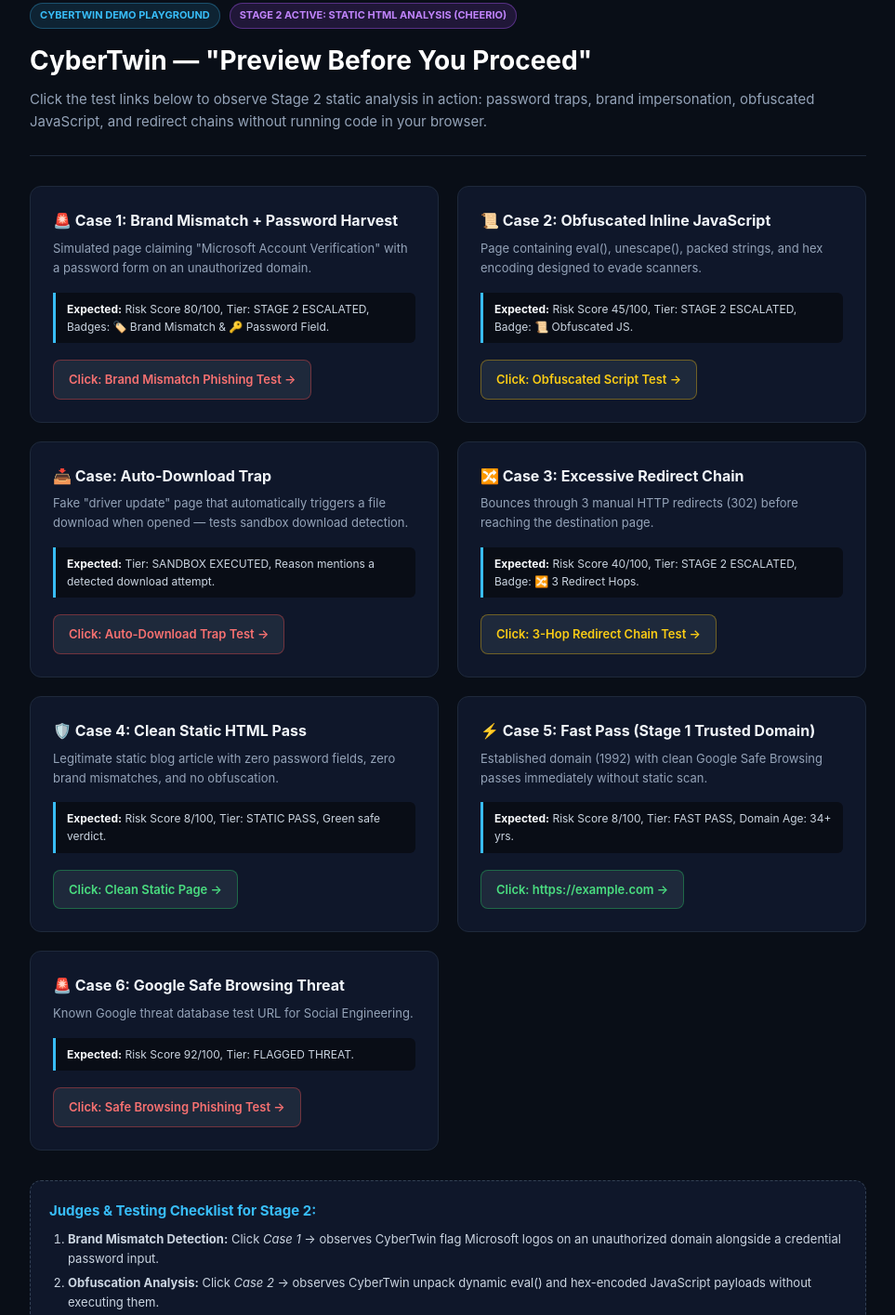
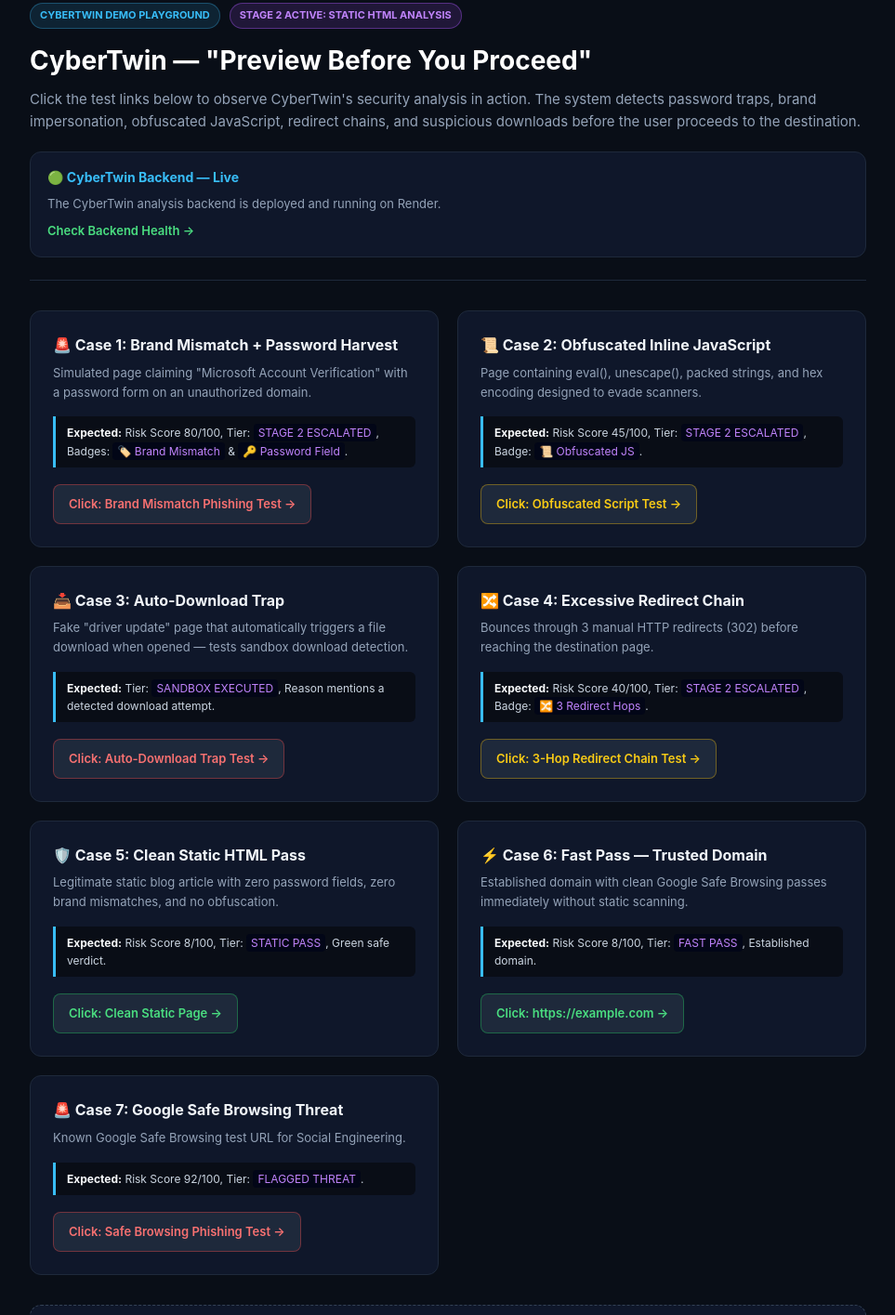
Before and after one commit to MakersNeedMore-MnM/Round2-gnanasruthi30, a browser extension: page demo/test-page.html in a window 1280 px wide. Shown: the part 37-1452 px from the top of the page at 93% size, without its empty margins (158-1121 px from the left). Drawn offline with Linux system fonts and the light colour scheme.

Commit message:
Update demo page for Render backend

```diff
--- a/demo/test-page.html
+++ b/demo/test-page.html
@@ -3,7 +3,9 @@
 <head>
   <meta charset="UTF-8">
   <meta name="viewport" content="width=device-width, initial-scale=1.0">
-  <title>CyberTwin — Stage 2 Static Analysis Demo Bench</title>
+
+  <title>CyberTwin — Static Analysis Demo Bench</title>
+
   <style>
     * {
       box-sizing: border-box;
@@ -11,27 +13,32 @@
       padding: 0;
       font-family: -apple-system, BlinkMacSystemFont, "Segoe UI", Roboto, sans-serif;
     }
+
     body {
       background: #090e17;
       color: #f1f5f9;
       padding: 40px 20px;
       line-height: 1.6;
     }
+
     .container {
       max-width: 900px;
       margin: 0 auto;
     }
+
     .header {
       border-bottom: 1px solid #1e293b;
       padding-bottom: 24px;
       margin-bottom: 32px;
     }
+
     .badge-bar {
       display: flex;
       gap: 10px;
       margin-bottom: 12px;
       flex-wrap: wrap;
     }
+
     .badge {
       display: inline-block;
       background: rgba(56, 189, 248, 0.12);
@@ -43,26 +50,65 @@
       font-weight: 700;
       text-transform: uppercase;
     }
+
     .badge-stage2 {
       background: rgba(168, 85, 247, 0.15);
       color: #c084fc;
       border-color: rgba(168, 85, 247, 0.4);
     }
+
     h1 {
       font-size: 28px;
       margin-bottom: 8px;
       color: #ffffff;
     }
+
     p.lead {
       color: #94a3b8;
       font-size: 15px;
     }
+
+    .status-box {
+      margin-top: 20px;
+      background: #0f172a;
+      border: 1px solid #1e293b;
+      border-radius: 12px;
+      padding: 16px 18px;
+    }
+
+    .status-title {
+      color: #38bdf8;
+      font-weight: 700;
+      font-size: 14px;
+      margin-bottom: 6px;
+    }
+
+    .status-text {
+      color: #94a3b8;
+      font-size: 13px;
+    }
+
+    .status-link {
+      display: inline-block;
+      margin-top: 8px;
+      color: #4ade80;
+      text-decoration: none;
+      font-size: 13px;
+      font-weight: 600;
+      word-break: break-all;
+    }
+
+    .status-link:hover {
+      text-decoration: underline;
+    }
+
     .card-grid {
       display: grid;
       grid-template-columns: repeat(auto-fit, minmax(400px, 1fr));
       gap: 20px;
       margin-bottom: 32px;
     }
+
     .card {
       background: #0f172a;
       border: 1px solid #1e293b;
@@ -73,9 +119,11 @@
       justify-content: space-between;
       transition: border-color 0.2s;
     }
+
     .card:hover {
       border-color: #334155;
     }
+
     .card-title {
       font-size: 16px;
       font-weight: 700;
@@ -84,11 +132,13 @@
       align-items: center;
       gap: 8px;
     }
+
     .card-desc {
       font-size: 13px;
       color: #94a3b8;
       margin-bottom: 16px;
     }
+
     .expected-outcome {
       background: #090d16;
       border-left: 3px solid #38bdf8;
@@ -98,9 +148,11 @@
       border-radius: 0 6px 6px 0;
       margin-bottom: 18px;
     }
+
     .expected-outcome strong {
       color: #f8fafc;
     }
+
     .demo-link {
       display: inline-flex;
       align-items: center;
@@ -116,36 +168,44 @@
       transition: all 0.15s ease;
       word-break: break-all;
     }
+
     .demo-link:hover {
       background: #273549;
       border-color: #38bdf8;
       color: #ffffff;
     }
+
     .demo-link.pass {
       color: #4ade80;
       border-color: rgba(34, 197, 94, 0.4);
     }
+
     .demo-link.pass:hover {
       background: rgba(34, 197, 94, 0.15);
       border-color: #22c55e;
     }
+
     .demo-link.warning {
       color: #facc15;
       border-color: rgba(234, 179, 8, 0.4);
     }
+
     .demo-link.warning:hover {
       background: rgba(234, 179, 8, 0.15);
       border-color: #eab308;
     }
+
     .demo-link.danger {
       color: #f87171;
       border-color: rgba(239, 68, 68, 0.4);
     }
+
     .demo-link.danger:hover {
       background: rgba(239, 68, 68, 0.15);
       border-color: #ef4444;
       color: #fca5a5;
     }
+
     .info-box {
       background: #0f172a;
       border: 1px dashed #334155;
@@ -153,157 +213,493 @@
       padding: 20px;
       margin-top: 24px;
     }
+
     .info-box h3 {
       font-size: 15px;
       color: #38bdf8;
       margin-bottom: 8px;
     }
+
     .info-box ol {
       padding-left: 20px;
       font-size: 13px;
       color: #cbd5e1;
     }
+
     .info-box li {
       margin-bottom: 6px;
     }
+
+    code {
+      background: #020617;
+      padding: 2px 5px;
+      border-radius: 4px;
+      color: #c084fc;
+    }
+
+    @media (max-width: 600px) {
+      body {
+        padding: 25px 15px;
+      }
+
+      .card-grid {
+        grid-template-columns: 1fr;
+      }
+
+      h1 {
+        font-size: 24px;
+      }
+    }
   </style>
 </head>
+
 <body>
+
   <div class="container">
+
+    <!-- HEADER -->
     <header class="header">
+
       <div class="badge-bar">
-        <div class="badge">CyberTwin Demo Playground</div>
-        <div class="badge badge-stage2">Stage 2 Active: Static HTML Analysis (Cheerio)</div>
-      </div>
-      <h1>CyberTwin — "Preview Before You Proceed"</h1>
-      <p class="lead">
-        Click the test links below to observe Stage 2 static analysis in action: password traps, brand impersonation, obfuscated JavaScript, and redirect chains without running code in your browser.
-      </p>
-    </header>
+        <div class="badge">
+          CyberTwin Demo Playground
+        </div>
 
-    <div class="card-grid">
-      <!-- Test 1: Stage 2 Brand Mismatch Phish -->
-      <div class="card">
-        <div>
-          <div class="card-title">🚨 Case 1: Brand Mismatch + Password Harvest</div>
-          <div class="card-desc">Simulated page claiming "Microsoft Account Verification" with a password form on an unauthorized domain.</div>
-          <div class="expected-outcome">
-            <strong>Expected:</strong> Risk Score 80/100, Tier: <code>STAGE 2 ESCALATED</code>, Badges: <code>🏷️ Brand Mismatch</code> & <code>🔑 Password Field</code>.
-          </div>
-        </div>
-        <div>
-          <a href="http://localhost:3001/fixtures/login-verify.html" class="demo-link danger">
-            Click: Brand Mismatch Phishing Test &rarr;
-          </a>
+        <div class="badge badge-stage2">
+          Stage 2 Active: Static HTML Analysis
         </div>
       </div>
 
-      <!-- Test 2: Stage 2 Obfuscated Inline Script -->
-      <div class="card">
-        <div>
-          <div class="card-title">📜 Case 2: Obfuscated Inline JavaScript</div>
-          <div class="card-desc">Page containing eval(), unescape(), packed strings, and hex encoding designed to evade scanners.</div>
-          <div class="expected-outcome">
-            <strong>Expected:</strong> Risk Score 45/100, Tier: <code>STAGE 2 ESCALATED</code>, Badge: <code>📜 Obfuscated JS</code>.
-          </div>
+      <h1>
+        CyberTwin — "Preview Before You Proceed"
+      </h1>
+
+      <p class="lead">
+        Click the test links below to observe CyberTwin's security analysis
+        in action. The system detects password traps, brand impersonation,
+        obfuscated JavaScript, redirect chains, and suspicious downloads
+        before the user proceeds to the destination.
+      </p>
+
+      <!-- BACKEND STATUS -->
+      <div class="status-box">
+
+        <div class="status-title">
+          🟢 CyberTwin Backend — Live
         </div>
-        <div>
-          <a href="http://localhost:3001/fixtures/script-payload.html" class="demo-link warning">
-            Click: Obfuscated Script Test &rarr;
-          </a>
+
+        <div class="status-text">
+          The CyberTwin analysis backend is deployed and running on Render.
         </div>
+
+        <a
+          href="https://cybertwin-backend.onrender.com/health"
+          target="_blank"
+          class="status-link"
+        >
+          Check Backend Health →
+        </a>
+
       </div>
 
-            <!-- Test: Sandbox Auto-Download Detection -->
+    </header>
+
+
+    <!-- TEST CASES -->
+    <div class="card-grid">
+
+      <!-- CASE 1 -->
       <div class="card">
+
         <div>
-          <div class="card-title">📥 Case: Auto-Download Trap</div>
-          <div class="card-desc">Fake "driver update" page that automatically triggers a file download when opened — tests sandbox download detection.</div>
+
+          <div class="card-title">
+            🚨 Case 1: Brand Mismatch + Password Harvest
+          </div>
+
+          <div class="card-desc">
+            Simulated page claiming "Microsoft Account Verification"
+            with a password form on an unauthorized domain.
+          </div>
+
           <div class="expected-outcome">
-            <strong>Expected:</strong> Tier: <code>SANDBOX EXECUTED</code>, Reason mentions a detected download attempt.
+
+            <strong>Expected:</strong>
+
+            Risk Score 80/100,
+
+            Tier:
+            <code>STAGE 2 ESCALATED</code>,
+
+            Badges:
+            <code>🏷️ Brand Mismatch</code>
+            &
+            <code>🔑 Password Field</code>.
+
           </div>
+
         </div>
+
         <div>
-          <a href="http://localhost:3001/fixtures/auto-download.html" class="demo-link danger">
-            Click: Auto-Download Trap Test &rarr;
+
+          <a
+            href="https://cybertwin-backend.onrender.com/fixtures/login-verify.html"
+            target="_blank"
+            class="demo-link danger"
+          >
+            Click: Brand Mismatch Phishing Test →
           </a>
+
         </div>
+
       </div>
 
-      <!-- Test 3: Stage 2 Multi-Hop Redirect Chain -->
+
+      <!-- CASE 2 -->
       <div class="card">
+
         <div>
-          <div class="card-title">🔀 Case 3: Excessive Redirect Chain</div>
-          <div class="card-desc">Bounces through 3 manual HTTP redirects (302) before reaching the destination page.</div>
+
+          <div class="card-title">
+            📜 Case 2: Obfuscated Inline JavaScript
+          </div>
+
+          <div class="card-desc">
+            Page containing eval(), unescape(), packed strings,
+            and hex encoding designed to evade scanners.
+          </div>
+
           <div class="expected-outcome">
-            <strong>Expected:</strong> Risk Score 40/100, Tier: <code>STAGE 2 ESCALATED</code>, Badge: <code>🔀 3 Redirect Hops</code>.
+
+            <strong>Expected:</strong>
+
+            Risk Score 45/100,
+
+            Tier:
+            <code>STAGE 2 ESCALATED</code>,
+
+            Badge:
+            <code>📜 Obfuscated JS</code>.
+
           </div>
+
         </div>
+
         <div>
-          <a href="http://localhost:3001/fixtures/redirect-hop" class="demo-link warning">
-            Click: 3-Hop Redirect Chain Test &rarr;
+
+          <a
+            href="https://cybertwin-backend.onrender.com/fixtures/script-payload.html"
+            target="_blank"
+            class="demo-link warning"
+          >
+            Click: Obfuscated Script Test →
           </a>
+
         </div>
+
       </div>
 
-      <!-- Test 4: Stage 2 Clean Static HTML Pass -->
+
+      <!-- CASE 3 -->
       <div class="card">
+
         <div>
-          <div class="card-title">🛡️ Case 4: Clean Static HTML Pass</div>
-          <div class="card-desc">Legitimate static blog article with zero password fields, zero brand mismatches, and no obfuscation.</div>
+
+          <div class="card-title">
+            📥 Case 3: Auto-Download Trap
+          </div>
+
+          <div class="card-desc">
+            Fake "driver update" page that automatically triggers
+            a file download when opened — tests sandbox download detection.
+          </div>
+
           <div class="expected-outcome">
-            <strong>Expected:</strong> Risk Score 8/100, Tier: <code>STATIC PASS</code>, Green safe verdict.
+
+            <strong>Expected:</strong>
+
+            Tier:
+            <code>SANDBOX EXECUTED</code>,
+
+            Reason mentions a detected download attempt.
+
           </div>
+
         </div>
+
         <div>
-          <a href="http://localhost:3001/fixtures/clean-page.html" class="demo-link pass">
-            Click: Clean Static Page &rarr;
+
+          <a
+            href="https://cybertwin-backend.onrender.com/fixtures/auto-download.html"
+            target="_blank"
+            class="demo-link danger"
+          >
+            Click: Auto-Download Trap Test →
           </a>
+
         </div>
+
       </div>
 
-      <!-- Test 5: Stage 1 Fast Reputation Pass -->
+
+      <!-- CASE 4 -->
       <div class="card">
+
         <div>
-          <div class="card-title">⚡ Case 5: Fast Pass (Stage 1 Trusted Domain)</div>
-          <div class="card-desc">Established domain (1992) with clean Google Safe Browsing passes immediately without static scan.</div>
+
+          <div class="card-title">
+            🔀 Case 4: Excessive Redirect Chain
+          </div>
+
+          <div class="card-desc">
+            Bounces through 3 manual HTTP redirects (302)
+            before reaching the destination page.
+          </div>
+
           <div class="expected-outcome">
-            <strong>Expected:</strong> Risk Score 8/100, Tier: <code>FAST PASS</code>, Domain Age: 34+ yrs.
+
+            <strong>Expected:</strong>
+
+            Risk Score 40/100,
+
+            Tier:
+            <code>STAGE 2 ESCALATED</code>,
+
+            Badge:
+            <code>🔀 3 Redirect Hops</code>.
+
           </div>
+
         </div>
+
         <div>
-          <a href="https://example.com" class="demo-link pass">
-            Click: https://example.com &rarr;
+
+          <a
+            href="https://cybertwin-backend.onrender.com/fixtures/redirect-hop"
+            target="_blank"
+            class="demo-link warning"
+          >
+            Click: 3-Hop Redirect Chain Test →
           </a>
+
         </div>
+
       </div>
 
-      <!-- Test 6: Stage 1 Google Safe Browsing Flagged -->
+
+      <!-- CASE 5 -->
       <div class="card">
+
         <div>
-          <div class="card-title">🚨 Case 6: Google Safe Browsing Threat</div>
-          <div class="card-desc">Known Google threat database test URL for Social Engineering.</div>
+
+          <div class="card-title">
+            🛡️ Case 5: Clean Static HTML Pass
+          </div>
+
+          <div class="card-desc">
+            Legitimate static blog article with zero password fields,
+            zero brand mismatches, and no obfuscation.
+          </div>
+
           <div class="expected-outcome">
-            <strong>Expected:</strong> Risk Score 92/100, Tier: <code>FLAGGED THREAT</code>.
+
+            <strong>Expected:</strong>
+
+            Risk Score 8/100,
+
+            Tier:
+            <code>STATIC PASS</code>,
+
+            Green safe verdict.
+
           </div>
+
         </div>
+
         <div>
-          <a href="http://testsafebrowsing.appspot.com/s/phishing.html" class="demo-link danger">
-            Click: Safe Browsing Phishing Test &rarr;
+
+          <a
+            href="https://cybertwin-backend.onrender.com/fixtures/clean-page.html"
+            target="_blank"
+            class="demo-link pass"
+          >
+            Click: Clean Static Page →
           </a>
+
         </div>
+
       </div>
+
+
+      <!-- CASE 6 -->
+      <div class="card">
+
+        <div>
+
+          <div class="card-title">
+            ⚡ Case 6: Fast Pass — Trusted Domain
+          </div>
+
+          <div class="card-desc">
+            Established domain with clean Google Safe Browsing
+            passes immediately without static scanning.
+          </div>
+
+          <div class="expected-outcome">
+
+            <strong>Expected:</strong>
+
+            Risk Score 8/100,
+
+            Tier:
+            <code>FAST PASS</code>,
+
+            Established domain.
+
+          </div>
+
+        </div>
+
+        <div>
+
+          <a
+            href="https://example.com"
+            target="_blank"
+            class="demo-link pass"
+          >
+            Click: https://example.com →
+          </a>
+
+        </div>
+
+      </div>
+
+
+      <!-- CASE 7 -->
+      <div class="card">
+
+        <div>
+
+          <div class="card-title">
+            🚨 Case 7: Google Safe Browsing Threat
+          </div>
+
+          <div class="card-desc">
+            Known Google Safe Browsing test URL for Social Engineering.
+          </div>
+
+          <div class="expected-outcome">
+
+            <strong>Expected:</strong>
+
+            Risk Score 92/100,
+
+            Tier:
+            <code>FLAGGED THREAT</code>.
+
+          </div>
+
+        </div>
+
+        <div>
+
+          <a
+            href="http://testsafebrowsing.appspot.com/s/phishing.html"
+            target="_blank"
+            class="demo-link danger"
+          >
+            Click: Safe Browsing Phishing Test →
+          </a>
+
+        </div>
+
+      </div>
+
     </div>
 
+
+    <!-- JUDGES CHECKLIST -->
     <div class="info-box">
-      <h3>Judges & Testing Checklist for Stage 2:</h3>
+
+      <h3>
+        Judges & Testing Checklist
+      </h3>
+
       <ol>
-        <li><strong>Brand Mismatch Detection:</strong> Click <em>Case 1</em> &rarr; observes CyberTwin flag Microsoft logos on an unauthorized domain alongside a credential password input.</li>
-        <li><strong>Obfuscation Analysis:</strong> Click <em>Case 2</em> &rarr; observes CyberTwin unpack dynamic <code>eval()</code> and hex-encoded JavaScript payloads without executing them.</li>
-        <li><strong>Redirect Chain Tracker:</strong> Click <em>Case 3</em> &rarr; observes manual HTTP redirect following, counting 3 distinct hops.</li>
-        <li><strong>Clean Static Pass:</strong> Click <em>Case 4</em> &rarr; confirms that non-malicious static content receives a green <code>STATIC PASS</code>.</li>
+
+        <li>
+          <strong>Brand Mismatch Detection:</strong>
+          Click <em>Case 1</em> →
+          observe CyberTwin flag Microsoft branding on an
+          unauthorized domain alongside a credential password input.
+        </li>
+
+        <li>
+          <strong>Obfuscation Analysis:</strong>
+          Click <em>Case 2</em> →
+          observe CyberTwin detect dynamic
+          <code>eval()</code> and encoded JavaScript payloads.
+        </li>
+
+        <li>
+          <strong>Auto-Download Detection:</strong>
+          Click <em>Case 3</em> →
+          observe CyberTwin detect a suspicious download attempt.
+        </li>
+
+        <li>
+          <strong>Redirect Chain Tracker:</strong>
+          Click <em>Case 4</em> →
+          observe CyberTwin track multiple redirect hops.
+        </li>
+
+        <li>
+          <strong>Clean Static Pass:</strong>
+          Click <em>Case 5</em> →
+          confirm that non-malicious static content receives
+          a green <code>STATIC PASS</code>.
+        </li>
+
+        <li>
+          <strong>Fast Pass:</strong>
+          Click <em>Case 6</em> →
+          observe CyberTwin recognize an established trusted domain.
+        </li>
+
+        <li>
+          <strong>Safe Browsing Detection:</strong>
+          Click <em>Case 7</em> →
+          observe CyberTwin handle a known Safe Browsing test threat.
+        </li>
+
       </ol>
+
     </div>
+
+
+    <!-- FOOTER -->
+    <div
+      style="
+        text-align: center;
+        margin-top: 35px;
+        padding-top: 20px;
+        border-top: 1px solid #1e293b;
+        color: #64748b;
+        font-size: 12px;
+      "
+    >
+
+      <p>
+        CyberTwin — Preview Before You Proceed
+      </p>
+
+      <p style="margin-top: 5px;">
+        Browser Security • Pre-Flight URL Analysis • Static HTML Inspection
+      </p>
+
+    </div>
+
   </div>
+
 </body>
 </html>
```
